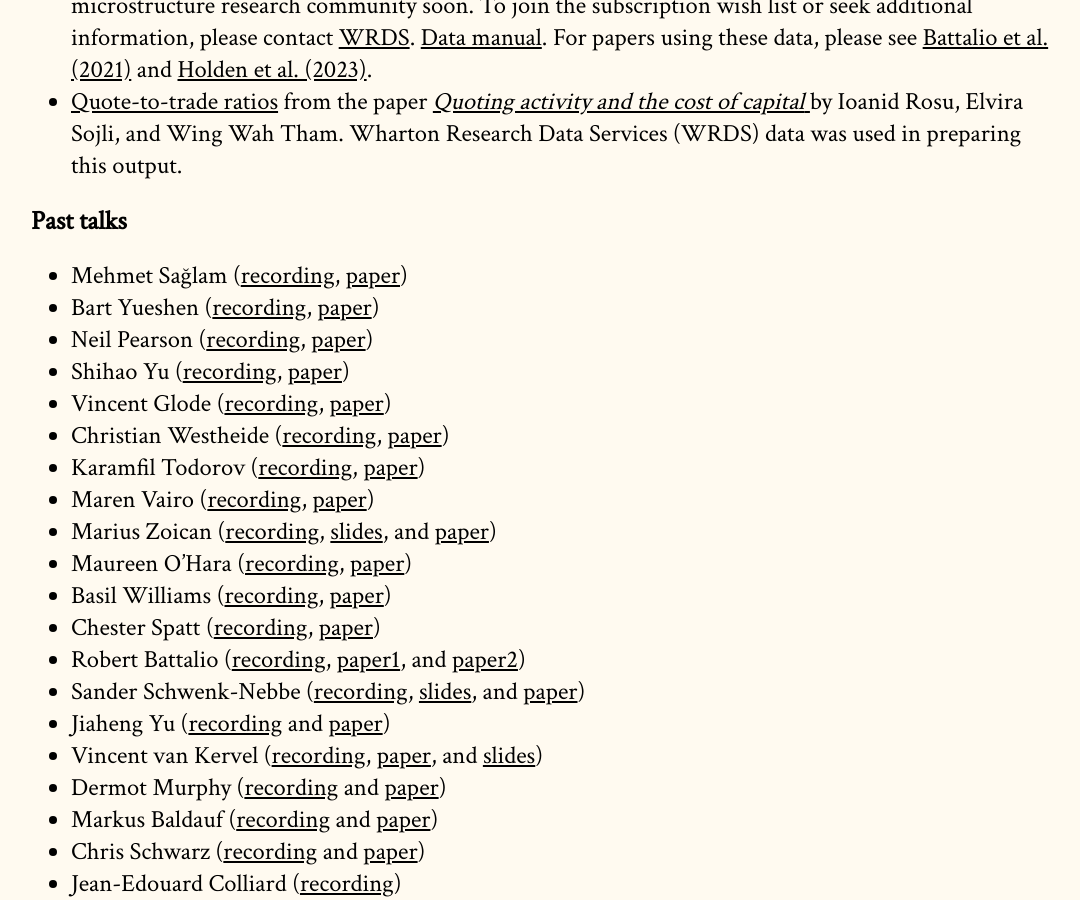
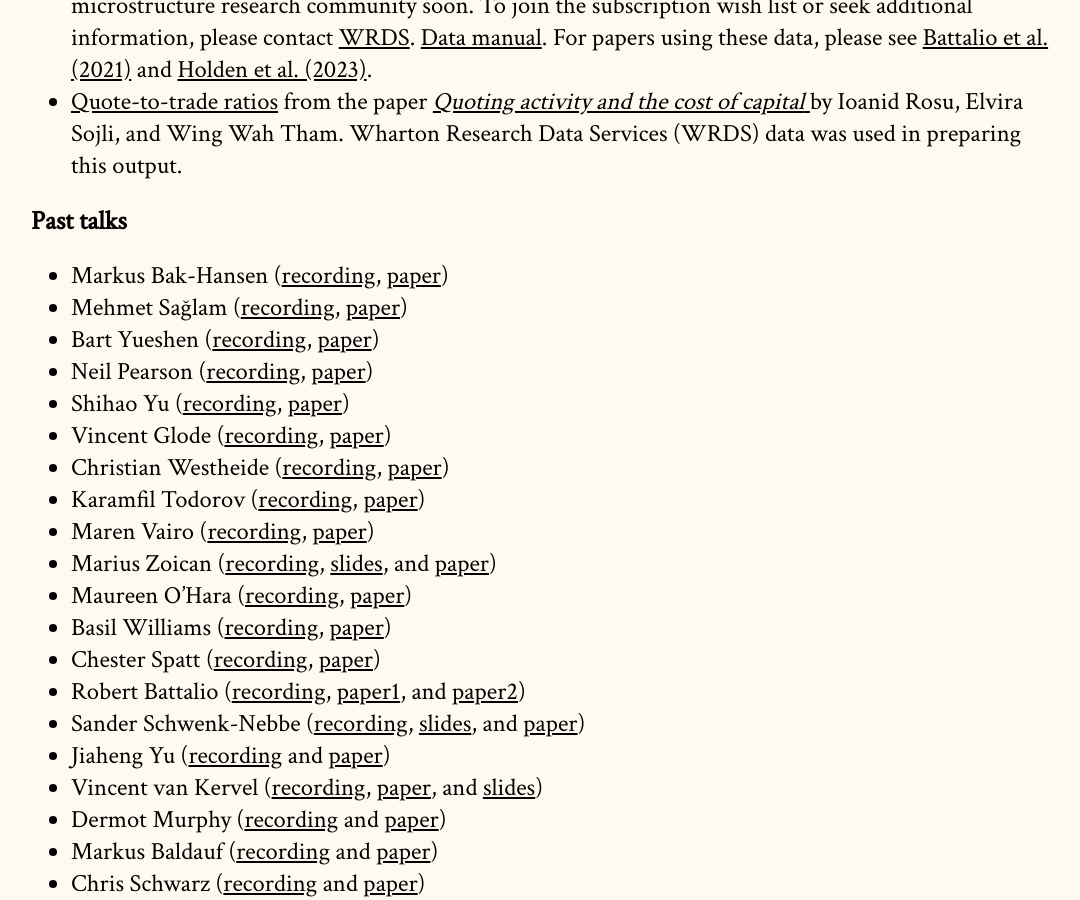
Before and after one commit to cpfiffer/microstructure.exchange, a Jekyll site: the page built from index.md, in a window 1280 px wide and 900 px high, scrolled down 3256 px. Shown: the whole window, without its empty margins (97-1177 px from the left). Built offline with Jekyll 4.4.1, drawn with Linux system fonts in a browser that asks for light colours; some web fonts are replaced.

Commit message:
Update index.md

```diff
--- a/index.md
+++ b/index.md
@@ -67,6 +67,7 @@ The Microstructure Exchange will host resources, tools, and data for microstruct
 - [Quote-to-trade ratios](https://drive.google.com/file/d/1H8wMvA_59-N5Y_xiDPGTbpBsX5BFwOIV/view) from the paper [_Quoting activity and the cost of capital_ ](https://papers.ssrn.com/sol3/papers.cfm?abstract_id=3005928) by Ioanid Rosu, Elvira Sojli, and Wing Wah Tham. Wharton Research Data Services (WRDS) data was used in preparing this output.
 
 ## Past talks
+- Markus Bak-Hansen ([recording](https://us06web.zoom.us/rec/share/O5I4BS9_K-ZhE0ktLEfBuRGYPVGS7I_tIGFyYakEtFeEgAlxODzW0cVSYw8sOWAj.9oka1nQvgf5A89ey), [paper](https://microstructure.exchange/papers/OTC_Relationships.pdf))
 - Mehmet Sa&#287;lam ([recording](https://us06web.zoom.us/rec/share/4_WZhNO3LRwDO3ADizN2_cJADjEc9kGr3SiLAxrysS-Yt8PoJRDCpOtQqR19SqfS.hE5bxiGho3Hfozn5), [paper](https://microstructure.exchange/papers/TME-paper.pdf))
 - Bart Yueshen ([recording](https://youtu.be/p_rBfYdZ_bI), [paper](https://papers.ssrn.com/sol3/papers.cfm?abstract_id=4545730))
 - Neil Pearson ([recording](https://youtu.be/PbLjL_3PPGk), [paper](https://papers.ssrn.com/sol3/papers.cfm?abstract_id=4389657))
```
